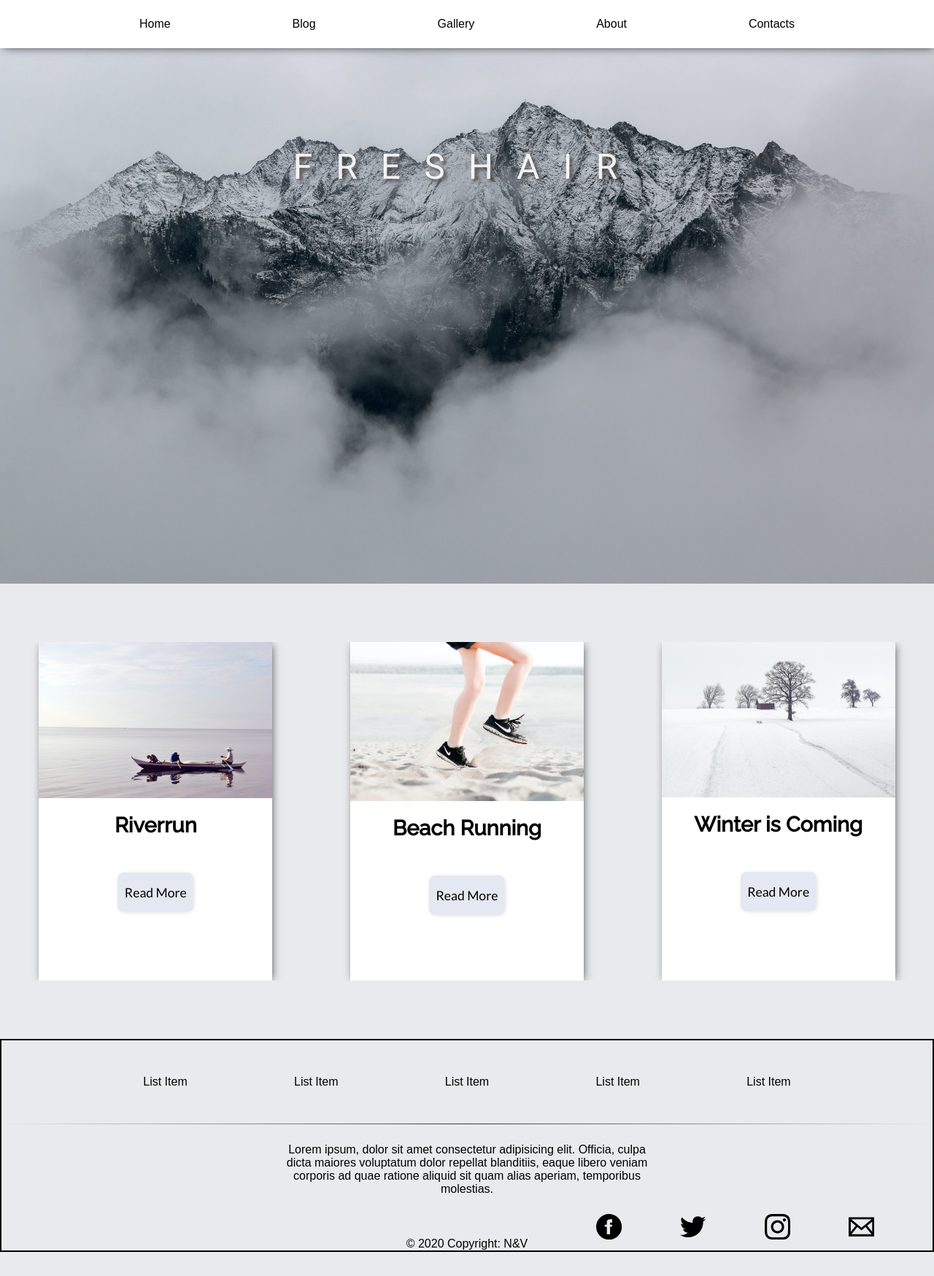
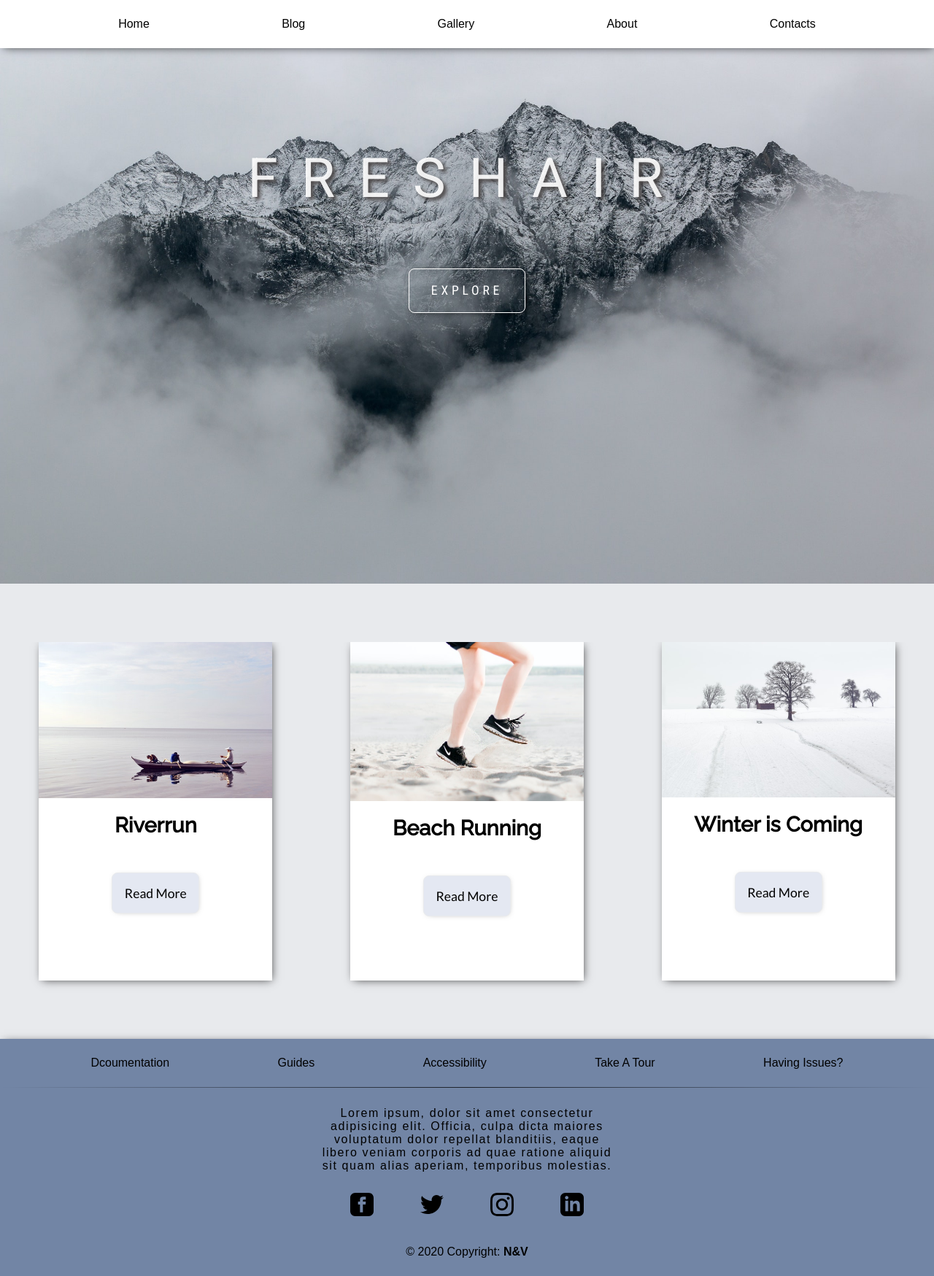
Before and after one commit to Btwonu/Page-Build, a plain HTML site: page index.html in a window 1280 px wide. Shown: the whole page at 73% size. Before the commit the page ends 1716 px from the top, so only its background shows below. Drawn offline with Linux system fonts and the light colour scheme; a script that the page names is missing.

Commit message:
added button animations, navbar buttons animations, experimental JS animation and some advance on the footer

```diff
--- a/index.html
+++ b/index.html
@@ -28,33 +28,34 @@
       </ul>
     </nav>
 <!-- LANDING -->
-  <header>
+  <header class="fade-in">
     <h1 class="fade-in">FreshAir</h1>
+    <button class="btn fade-in" id="header-button">Explore</button>
   </header>
   <div class="spacer">
   </div>
 <!-- MAIN -->
-  <div class="spacer">
+  <!-- <div class="spacer"> -->
     <main>
       <div class="card">
         <img src="images/river.jpg" alt="">
           <h2 class="card-heading">Riverrun</h2>
-          <button class="btn">Read More</button>
+          <button class="btn fade-in">Read More</button>
       </div>
 
       <div class="card">
         <img src="images/beach.jpg" alt="">
           <h2 class="card-heading">Beach Running</h2>
-          <button class="btn">Read More</button>
+          <button class="btn fade-in">Read More</button>
       </div>
 
       <div class="card">
         <img src="images/winter.jpg" alt="">
           <h2 class="card-heading">Winter is Coming</h2>
-          <button class="btn">Read More</button>
+          <button class="btn fade-in">Read More</button>
       </div>
     </main>
-  </div>
+  <!-- </div> -->
 
   <aside>
   </aside>
@@ -62,13 +63,11 @@
   <footer>
     <div class="footer-items">
       <ul>
-
-        <li><a href="#">List Item</a></li>
-        <li><a href="#">List Item</a></li>
-        <li><a href="#">List Item</a></li>
-        <li><a href="#">List Item</a></li>
-        <li><a href="#">List Item</a></li>
-
+        <li><a href="#">Dcoumentation</a></li>
+        <li><a href="#">Guides</a></li>
+        <li><a href="#">Accessibility</a></li>
+        <li><a href="#">Take A Tour</a></li>
+        <li><a href="#">Having Issues?</a></li>
       </ul>
     </div>
     <hr>
@@ -77,17 +76,25 @@
     </p>
     <div class="footer-icons">
       <!-- FACEBOOK -->
-      <a href="http://facebook.com" target="_blank"><svg xmlns="http://www.w3.org/2000/svg" width="24" height="24" viewBox="0 0 24 24"><path d="M12 0c-6.627 0-12 5.373-12 12s5.373 12 12 12 12-5.373 12-12-5.373-12-12-12zm3 8h-1.35c-.538 0-.65.221-.65.778v1.222h2l-.209 2h-1.791v7h-3v-7h-2v-2h2v-2.308c0-1.769.931-2.692 3.029-2.692h1.971v3z"/></svg></a>
+      <a href="http://facebook.com" target="_blank">
+        <div id="facebook-icon"></div>
+      </a>
       <!-- TWITTER -->
-      <a href="https://twitter.com" target="_blank"><svg xmlns="http://www.w3.org/2000/svg" width="24" height="24" viewBox="0 0 24 24"><path d="M24 4.557c-.883.392-1.832.656-2.828.775 1.017-.609 1.798-1.574 2.165-2.724-.951.564-2.005.974-3.127 1.195-.897-.957-2.178-1.555-3.594-1.555-3.179 0-5.515 2.966-4.797 6.045-4.091-.205-7.719-2.165-10.148-5.144-1.29 2.213-.669 5.108 1.523 6.574-.806-.026-1.566-.247-2.229-.616-.054 2.281 1.581 4.415 3.949 4.89-.693.188-1.452.232-2.224.084.626 1.956 2.444 3.379 4.6 3.419-2.07 1.623-4.678 2.348-7.29 2.04 2.179 1.397 4.768 2.212 7.548 2.212 9.142 0 14.307-7.721 13.995-14.646.962-.695 1.797-1.562 2.457-2.549z"/></svg></a>
+      <a href="http://twitter.com">
+        <div id="twitter-icon"></div>
+      </a>
       <!-- INSTAGRAM -->
-      <a href="http://instagram.com" target="_blank"><svg xmlns="http://www.w3.org/2000/svg" width="24" height="24" viewBox="0 0 24 24"><path d="M12 2.163c3.204 0 3.584.012 4.85.07 3.252.148 4.771 1.691 4.919 4.919.058 1.265.069 1.645.069 4.849 0 3.205-.012 3.584-.069 4.849-.149 3.225-1.664 4.771-4.919 4.919-1.266.058-1.644.07-4.85.07-3.204 0-3.584-.012-4.849-.07-3.26-.149-4.771-1.699-4.919-4.92-.058-1.265-.07-1.644-.07-4.849 0-3.204.013-3.583.07-4.849.149-3.227 1.664-4.771 4.919-4.919 1.266-.057 1.645-.069 4.849-.069zm0-2.163c-3.259 0-3.667.014-4.947.072-4.358.2-6.78 2.618-6.98 6.98-.059 1.281-.073 1.689-.073 4.948 0 3.259.014 3.668.072 4.948.2 4.358 2.618 6.78 6.98 6.98 1.281.058 1.689.072 4.948.072 3.259 0 3.668-.014 4.948-.072 4.354-.2 6.782-2.618 6.979-6.98.059-1.28.073-1.689.073-4.948 0-3.259-.014-3.667-.072-4.947-.196-4.354-2.617-6.78-6.979-6.98-1.281-.059-1.69-.073-4.949-.073zm0 5.838c-3.403 0-6.162 2.759-6.162 6.162s2.759 6.163 6.162 6.163 6.162-2.759 6.162-6.163c0-3.403-2.759-6.162-6.162-6.162zm0 10.162c-2.209 0-4-1.79-4-4 0-2.209 1.791-4 4-4s4 1.791 4 4c0 2.21-1.791 4-4 4zm6.406-11.845c-.796 0-1.441.645-1.441 1.44s.645 1.44 1.441 1.44c.795 0 1.439-.645 1.439-1.44s-.644-1.44-1.439-1.44z"/></svg></a>
+      <a href="http://instagram.com" target="_blank">
+        <div id="instagram-icon"></div>
+      </a>
       <!-- MAIL -->
-      <a href="mailto:btwonu@gmail.com"><svg xmlns="http://www.w3.org/2000/svg" width="24" height="24" viewBox="0 0 24 24"><path d="M0 3v18h24v-18h-24zm6.623 7.929l-4.623 5.712v-9.458l4.623 3.746zm-4.141-5.929h19.035l-9.517 7.713-9.518-7.713zm5.694 7.188l3.824 3.099 3.83-3.104 5.612 6.817h-18.779l5.513-6.812zm9.208-1.264l4.616-3.741v9.348l-4.616-5.607z"/></svg></a>
+      <a href="http://linkedin.com" target="_blank">
+        <div id="linkedin-icon"></div>
+      </a>
     </div>
 
     <div class="footer-copy">
-      <p>&copy; 2020 Copyright: N&V</p>
+      <p>&copy; 2020 Copyright: <span class="nv-logo">N&V</span></p>
     </div>
   </footer>
   <!-- JAVASCRIPT -->
--- /dev/null
+++ b/scripts/app.js
@@ -0,0 +1,14 @@
+
+(function() {
+  const header = document.querySelector('header');
+  const headerTitle = document.querySelector('h1');
+  const headerBtn = document.querySelector('header button');
+
+  document.addEventListener('DOMContentLoaded', function() {
+    header.classList.add('fade');
+    headerTitle.classList.add('fade');
+    headerBtn.classList.add('fade')
+  });
+
+  console.log('hi');
+})();
--- a/styles/buttons.css
+++ b/styles/buttons.css
@@ -2,19 +2,43 @@
   background-color: rgb(233, 237, 245);
   background-color: rgb(228, 232, 242);
   display: block;
-  width: 6.5rem;
-  height: 3.4rem;
+  width: 7.5rem;
+  height: 3.5rem;
   margin: 2rem auto;
   border: 1px solid var(--main-bg-color);
   border-radius: 0.5rem;
-  padding: 0.1rem;
   box-shadow: 1px 1px 8px -5px rgba(0,0,0,0.5);
   font-family: 'Lato', sans-serif;
   font-size: 1.1rem;
   font-weight: 400;
+  /* ANIMATION */
+  animation-duration: 1s;
+  animation-timing-function: ease-in;
 }
 
 .btn:hover {
   color: #fff;
   background-color: #000;
 }
+
+#header-button {
+  font-family: 'Roboto Condensed', sans-serif;
+  text-transform: uppercase;
+  letter-spacing: 0.3rem;
+  box-shadow: var(--box-shadow);
+  position: relative;
+  width: 10rem;
+  margin: auto;
+  display: block;
+  top: 35%;
+  height: 3.8rem;
+  background-color: rgba(255, 255, 255, 0);
+  border: 1px solid #fff;
+  color: #fff;
+
+}
+
+#header-button:hover {
+  color: #000;
+  background-color: #fff;
+}
--- a/styles/cards.css
+++ b/styles/cards.css
@@ -5,7 +5,7 @@
   overflow: hidden;
   background-color: #fff;
   box-shadow: var(--box-shadow);
-  /* padding: 0.5rem; */
+  margin-bottom: 5rem;
 }
 
 .card img {
--- a/styles/footer.css
+++ b/styles/footer.css
@@ -1,8 +1,13 @@
 footer {
-  border: 2px solid black;
   display: flex;
   flex-direction: column;
   justify-content: center;
+  background-color: var(--footer-bg-color);
+  /* background-color: rgba(76, 81, 109, 1); */
+  /* background-color: rgb(70, 130, 180); */
+  /* background-color: rgb(88, 139, 180); */
+  /* background-color: rgb(114, 133, 165); */
+  box-shadow: var(--box-shadow);
 }
 
 footer a {
@@ -15,7 +20,10 @@ footer a {
   display: flex;
   flex-direction: row;
   justify-content: space-evenly;
-  padding: 3rem;
+}
+
+.footer-items li {
+  padding: 1.5rem;
 }
 
 hr {
@@ -26,29 +34,69 @@ hr {
 
 .footer-para {
   text-align: center;
-  padding: 2% 30%;
+  padding: 2% 34% 1% 34%;
+  letter-spacing: 0.1rem;
+}
+
+.footer-icons {
+  display: flex;
+  justify-content: center;
+}
+
+.footer-icons a {
+  margin: 1rem 2rem;
+}
+
+.footer-icons div {
+  width: 2rem;
+  height: 2rem;
+  background-repeat: no-repeat;
+  background-size: cover;
+}
+
+#twitter-icon {
+  background-image: url("../images/icons/icon-twitter-black.svg");
+}
+
+#twitter-icon:hover {
+  background-image: url("../images/icons/icon-twitter-white.svg");
+}
+
+#facebook-icon {
+  background-image: url("../images/icons/facebook-icon-black.svg");
+}
+
+#facebook-icon:hover {
+
+}
+
+#linkedin-icon {
+  background-image: url("../images/icons/linked-icon-black.svg");
+}
+
+#linkedin-icon:hover {
+
+}
+
+#instagram-icon {
+  background-image: url("../images/icons/instagram-icon-white.svg");
+}
+
+#instagram-icon:hover {
+
 }
 
 .footer-copy {
   width: 50%;
   margin: auto;
   text-align: center;
+  padding: 1.5rem;
 }
 
-.footer-icons {
-  display: flex;
-  justify-content: flex-end;
-  height: 2rem;
+.nv-logo {
+  font-weight: 600;
 }
 
-.footer-icons a {
-  margin-right: 5rem;
-}
-
-.footer-icons svg {
-  width: 2.2rem;
-  height: auto;
-}
 
 /* footer-items
 footer-para
--- a/styles/landing.css
+++ b/styles/landing.css
@@ -7,11 +7,14 @@ header {
   width: 100%;
   height: 100%;
   margin: 0 auto;
+  /* ANIMATION */
+  animation-duration: 1s;
+  animation-timing-function: ease-in;
 }
 
 h1 {
   color: rgba(255, 255, 255, 0.90);
-  font-size: 3rem;
+  font-size: 4.7rem;
   text-align: center;
   position: relative;
   top: 25%;
@@ -20,9 +23,17 @@ h1 {
   font-weight: 400;
   text-transform: uppercase;
   letter-spacing: 2rem;
-
+  /* ANIMATION */
+  animation-duration: 1s;
+  animation-timing-function: ease-in;
 }
 
-/* .fade-in {
-  TO-DO
-} */
+/* ANIMATION */
+.fade {
+    animation-name: fade-in;
+}
+
+@keyframes fade-in {
+  from { opacity: 0 }
+    to { opacity: 1 }
+}
--- a/styles/main.css
+++ b/styles/main.css
@@ -1,6 +1,7 @@
 :root {
   /* var(--main-bg-color); */
   --main-bg-color: rgb(232, 234, 237);
+  --footer-bg-color: rgb(114, 133, 165);
   --text-shadow: 4px 4px 5px rgb(75, 71, 71);
   --box-shadow: 2px 2px 12px -3px rgba(0,0,0,0.75);
   /* FONTS */
@@ -45,8 +46,12 @@ h2, h3, h4, h5, h6 {
   margin-bottom: 5rem;
 }
 
+.fade-in {
+  transition: background-color 0.8s;
+}
+
 /* MEDIA QUERIES */
-@media (max-width: 815px) {
+@media (max-width: 1000px) {
   main {
     flex-direction: column;
     align-items: center;
--- a/styles/navbar.css
+++ b/styles/navbar.css
@@ -3,13 +3,13 @@ nav {
   position: fixed;
   width: 100%;
   z-index: 1;
-  animation: slideBottom 1s;
+  animation: slideBottom 1.5s;
 }
 
 .ul-nav {
   /* border: 2px solid black; */
   background: #fff;
-  padding: 1.5rem;
+  /* padding: 1.5rem; */
   display: flex;
   flex-flow: row nowrap;
   justify-content: space-evenly;
@@ -19,7 +19,31 @@ nav {
 nav a {
   text-decoration: none;
   color: #000;
+  display: block;
+  padding: 1.5rem 1.2rem;
+  position: relative;
 }
+
+nav a::after {
+  content: '';
+  width: 0%;
+  height: 5px;
+  background-color: var(--footer-bg-color);;
+  position: absolute;
+  bottom: 0%;
+  left: 50%;
+  transition: all 500ms ease;
+}
+
+nav a:hover::after {
+  left: 0%;
+  width: 100%;
+}
+
+/* nav a:hover {
+  color: #fff;
+  background-color: #000;
+} */
 
 @keyframes slideBottom {
   from {
```
Also changed, not shown: images/icons/facebook-icon-black.svg (added), images/icons/facebook-icon-white.svg (added), images/icons/icon-twitter-black.svg (added), images/icons/icon-twitter-white.svg (added), images/icons/instagram-icon-black.svg (added), images/icons/instagram-icon-white.svg (added), images/icons/linked-icon-black.svg (added).
